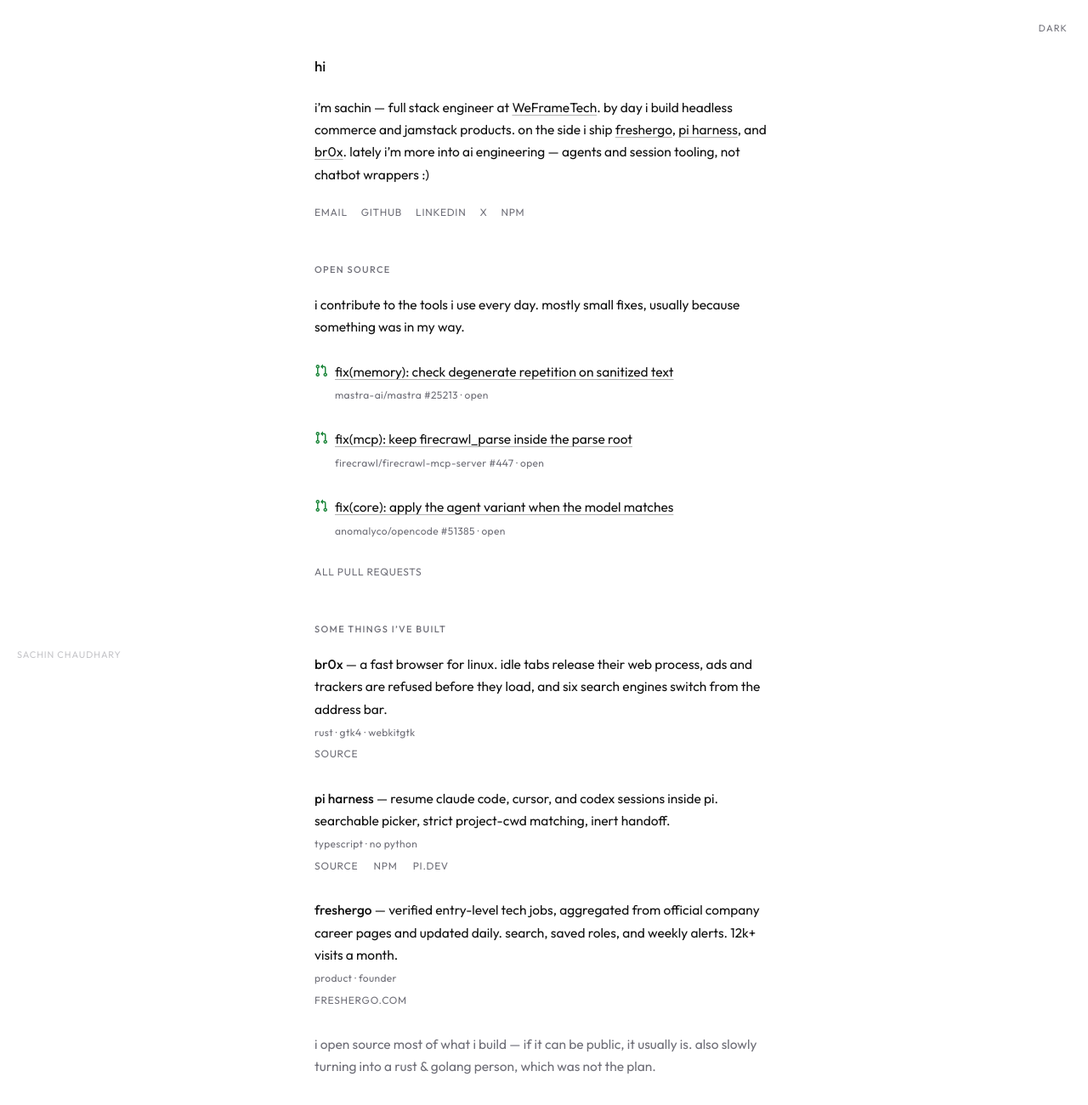
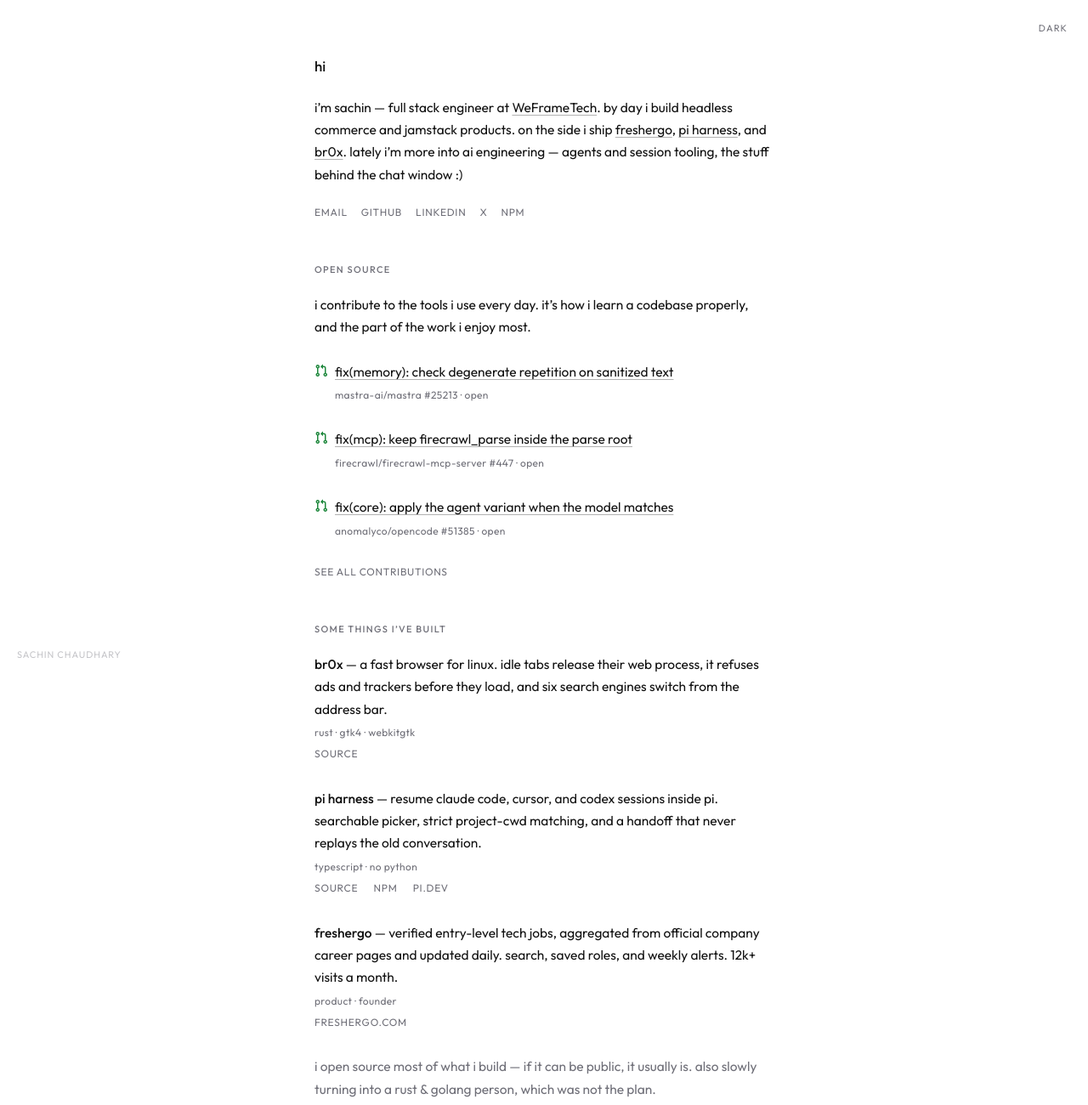
Before and after one commit to SachinD6/sxch.dev, a website: page public/index.html in a window 1280 px wide. Shown: the top 1300 px of the page at 85% size. Drawn offline with Linux system fonts and the light colour scheme.

Commit message:
copy: plainer link text, intro, and meta descriptions
The meta descriptions read like a profile summary and the new page used
title case. The lede carried a contrast it did not need, and the pi
harness blurb named a handoff without saying what it does.

```diff
--- a/public/index.html
+++ b/public/index.html
@@ -4,7 +4,7 @@
   <meta charset="utf-8">
   <meta name="viewport" content="width=device-width, initial-scale=1">
   <title>Sachin Chaudhary</title>
-  <meta name="description" content="Full stack engineer at WeFrameTech. Building headless commerce by day, and freshergo, pi harness, and br0x on the side. Interested in AI engineering.">
+  <meta name="description" content="full stack engineer at WeFrameTech. i build headless commerce and ship freshergo, pi harness and br0x. lately it&rsquo;s mostly ai tooling.">
   <link rel="preconnect" href="https://fonts.googleapis.com">
   <link rel="preconnect" href="https://fonts.gstatic.com" crossorigin>
   <link href="https://fonts.googleapis.com/css2?family=Outfit:wght@300;400;500&display=swap" rel="stylesheet">
@@ -32,8 +32,8 @@
       <a href="https://freshergo.com">freshergo</a>,
       <a href="https://github.com/SachinD6/pi-resume-harness">pi harness</a>,
       and <a href="https://github.com/SachinD6/br0x">br0x</a>. lately i&rsquo;m
-      more into ai engineering &mdash; agents and session tooling, not chatbot
-      wrappers :)
+      more into ai engineering &mdash; agents and session tooling, the stuff
+      behind the chat window :)
     </p>
 
     <nav class="socials" aria-label="Social">
@@ -46,7 +46,7 @@
 
     <p class="label">open source</p>
 
-    <p class="prs-intro">i contribute to the tools i use every day. mostly small fixes, usually because something was in my way.</p>
+    <p class="prs-intro">i contribute to the tools i use every day. it&rsquo;s how i learn a codebase properly, and the part of the work i enjoy most.</p>
 
     <ul class="prs">
       <!-- prs:start -->
@@ -68,14 +68,14 @@
       <!-- prs:end -->
     </ul>
 
-    <p class="links"><a href="/open-source/">all pull requests</a></p>
+    <p class="links"><a href="/open-source/">see all contributions</a></p>
 
     <p class="label">some things i&rsquo;ve built</p>
 
     <article class="item">
       <p>
         <strong>br0x</strong> &mdash; a fast browser for linux. idle tabs
-        release their web process, ads and trackers are refused before they
+        release their web process, it refuses ads and trackers before they
         load, and six search engines switch from the address bar.
       </p>
       <p class="meta">rust &middot; gtk4 &middot; webkitgtk</p>
@@ -86,7 +86,7 @@
       <p>
         <strong>pi harness</strong> &mdash; resume claude code, cursor, and
         codex sessions inside pi. searchable picker, strict project-cwd
-        matching, inert handoff.
+        matching, and a handoff that never replays the old conversation.
       </p>
       <p class="meta">typescript &middot; no python</p>
       <p class="links">
```
Also changed, not shown: public/open-source/index.html (+4 -4 lines).
